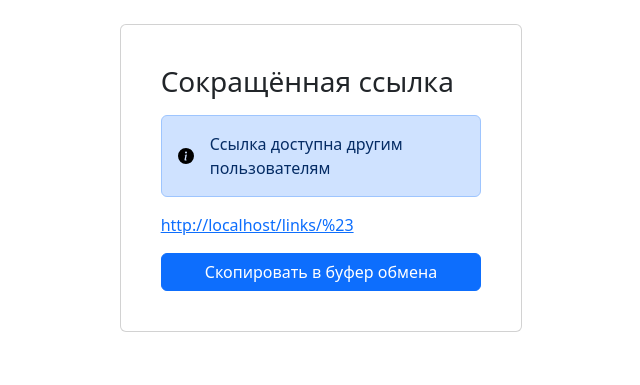
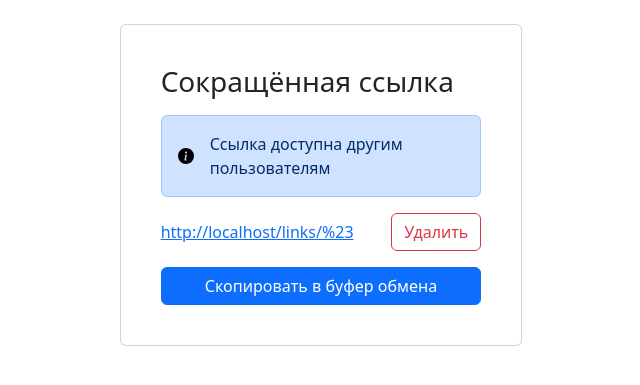
Before and after one commit to Addefan/shortify, a Django app: page /links/1/preview in a window 1280 px wide. Shown: the part 74-459 px from the top of the page, without its empty margins (319-959 px from the left). Run offline with Django 5.2, Linux system fonts and the light colour scheme; tables that the repository leaves empty hold one stand-in row (values such as "Sample post").

Commit message:
+ delete button in detail link template

```diff
--- a/web/templates/web/link-preview.html
+++ b/web/templates/web/link-preview.html
@@ -12,7 +12,13 @@
             <img src="{% static "web/svg/check-circle-fill.svg" %}" class="bi flex-shrink-0 me-3" alt="Info:" aria-label="Info:">
             <div>Ссылка{% if not link.is_public %} не{% endif %} доступна другим пользователям</div>
           </div>
-          <a href="{{ short_url }}">{{ short_url }}</a>
+          <div class="d-flex w-100 justify-content-between align-items-center">
+            <a href="{{ short_url }}">{{ short_url }}</a>
+            <form method="post" action="{% url 'link-delete' link.id %}">
+                {% csrf_token %}
+                <button class="btn btn-outline-danger">Удалить</button>
+            </form>
+          </div>
           <button class="btn btn-primary w-100 text-left outline mt-3"
                   onClick="navigator.clipboard.writeText('{{ short_url }}')"
                   type="button">Скопировать в буфер обмена
```
